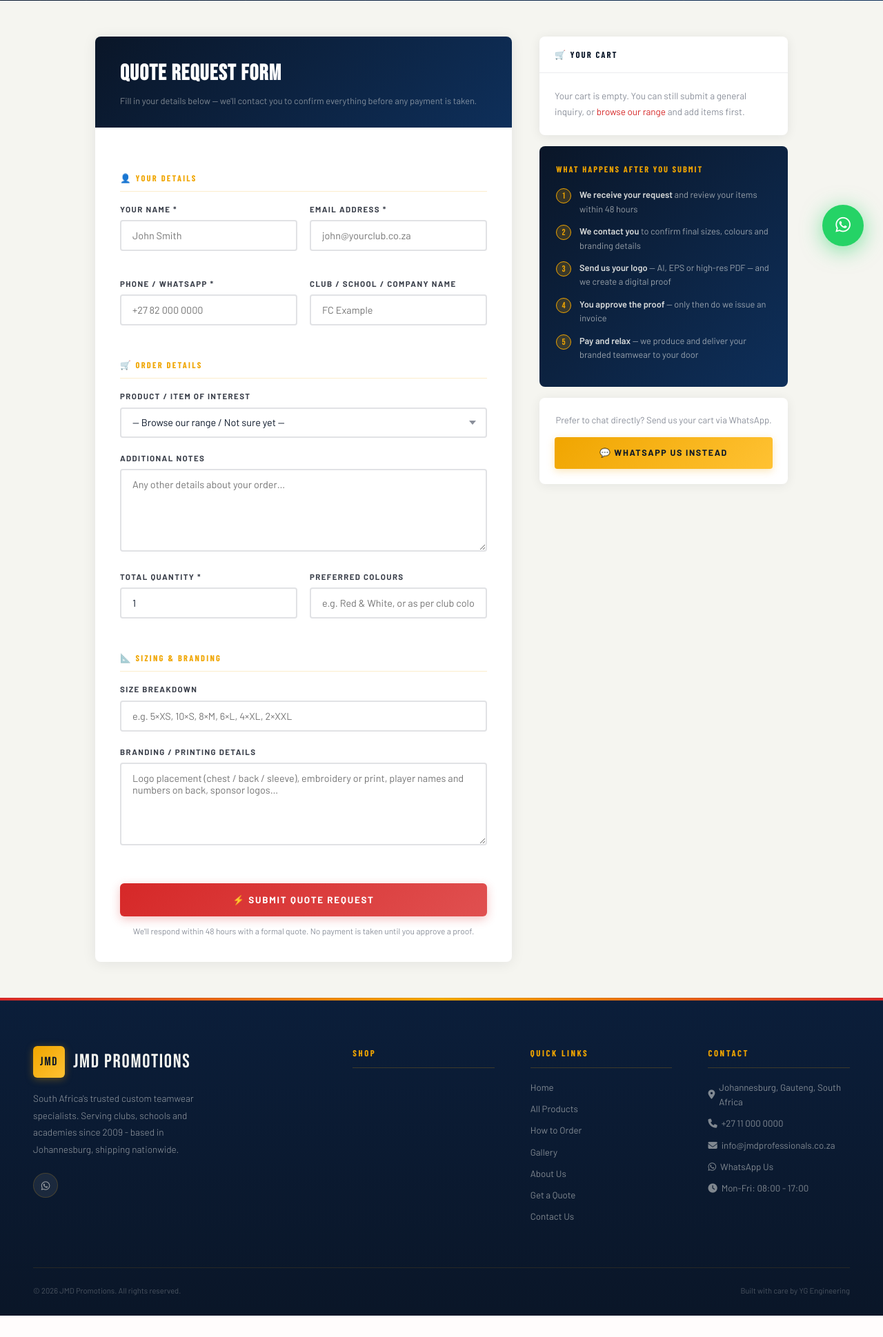
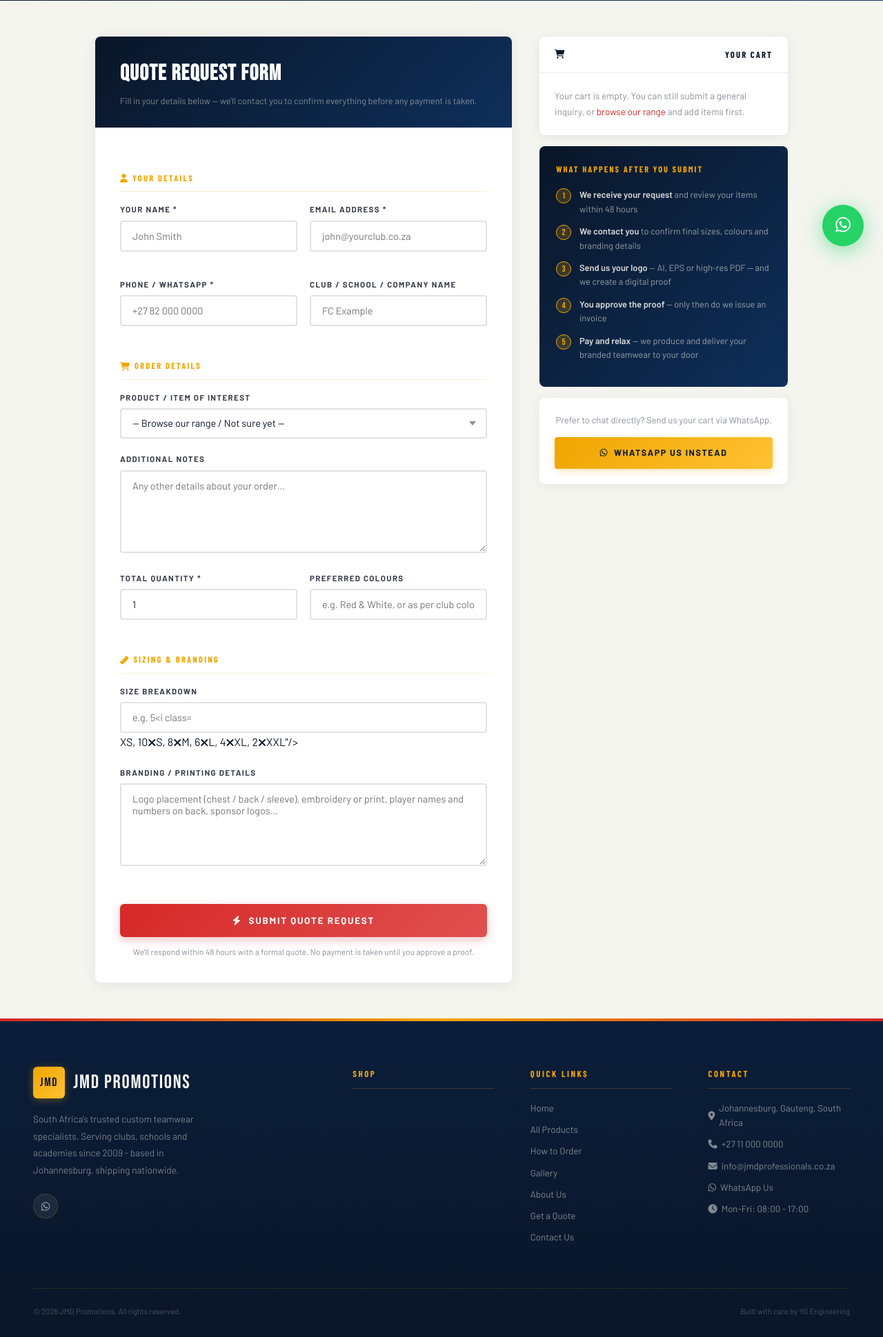
Before and after one commit to Yandisa/jmd-promotions, a Django app: page /shop/quote/ in a window 1280 px wide. Shown: the part 415-2354 px from the top of the page at 69% size. Before the commit the page ends 2323 px from the top, so only its background shows below. Run offline with Django 5.2, Linux system fonts and the light colour scheme; data comes from the database, SQL or seed files in the repository; data that the repository does not hold is empty; some web fonts are replaced.

Commit message:
Update quote.html

```diff
--- a/templates/shop/quote.html
+++ b/templates/shop/quote.html
@@ -87,7 +87,7 @@
       <form method="post">
         {% csrf_token %}
 
-        <div class="form-section-title">👤 Your Details</div>
+        <div class="form-section-title"><i class="fa-solid fa-user"></i> Your Details</div>
         <div class="form-row">
           <div class="form-group">
             <label class="form-label">Your Name *</label>
@@ -107,15 +107,15 @@
           </div>
         </div>
 
-        <div class="form-section-title">🛒 Order Details</div>
+        <div class="form-section-title"><i class="fa-solid fa-cart-shopping"></i> Order Details</div>
 
         {% if cart_items %}
         <!-- Cart items are pre-loaded — show a read-only summary and hidden notes -->
         <div style="background:rgba(240,165,0,.07);border:1px solid rgba(240,165,0,.25);border-radius:6px;padding:16px 20px;margin-bottom:20px">
-          <p style="font-size:.78rem;font-weight:700;letter-spacing:.1em;text-transform:uppercase;color:var(--accent);margin-bottom:10px">✅ Items from your cart (auto-filled)</p>
+          <p style="font-size:.78rem;font-weight:700;letter-spacing:.1em;text-transform:uppercase;color:var(--accent);margin-bottom:10px"><i class="fa-solid fa-circle-check"></i> Items from your cart (auto-filled)</p>
           {% for item in cart_items %}
           <div style="display:flex;justify-content:space-between;font-size:.86rem;color:var(--dark-grey);padding:5px 0;border-bottom:1px solid rgba(240,165,0,.12)">
-            <span><strong>{{ item.product.name }}</strong> × {{ item.qty }}{% if item.size %} — Size: {{ item.size }}{% endif %}{% if item.colour %} — Colour: {{ item.colour }}{% endif %}</span>
+            <span><strong>{{ item.product.name }}</strong> <i class="fa-solid fa-xmark"></i> {{ item.qty }}{% if item.size %} — Size: {{ item.size }}{% endif %}{% if item.colour %} — Colour: {{ item.colour }}{% endif %}</span>
             <span style="font-family:'Bebas Neue',sans-serif;font-size:1rem;color:var(--navy)">R{{ item.subtotal|floatformat:2 }}</span>
           </div>
           {% endfor %}
@@ -164,13 +164,13 @@
           </div>
         </div>
 
-        <div class="form-section-title">📐 Sizing & Branding</div>
+        <div class="form-section-title"><i class="fa-solid fa-ruler"></i> Sizing & Branding</div>
         <div class="form-row single">
           <div class="form-group">
             <label class="form-label">Size Breakdown</label>
             <input type="text" name="sizes_breakdown" class="form-control"
                    value="{{ cart_sizes_prefill }}"
-                   placeholder="e.g. 5×XS, 10×S, 8×M, 6×L, 4×XL, 2×XXL"/>
+                   placeholder="e.g. 5<i class="fa-solid fa-xmark"></i>XS, 10<i class="fa-solid fa-xmark"></i>S, 8<i class="fa-solid fa-xmark"></i>M, 6<i class="fa-solid fa-xmark"></i>L, 4<i class="fa-solid fa-xmark"></i>XL, 2<i class="fa-solid fa-xmark"></i>XXL"/>
           </div>
         </div>
         <div class="form-row single">
@@ -183,7 +183,7 @@
 
         <div class="submit-area">
           <button type="submit" class="submit-btn">
-            ⚡ Submit Quote Request
+            <i class="fa-solid fa-bolt"></i> Submit Quote Request
           </button>
           <p class="submit-note">
             We'll respond within 48 hours with a formal quote.
@@ -202,7 +202,7 @@
     <!-- Cart preview -->
     <div class="panel-box">
       <div class="panel-head">
-        🛒 Your Cart
+        <i class="fa-solid fa-cart-shopping"></i> Your Cart
         {% if cart_items %}<span class="badge">{{ cart_items|length }} item{{ cart_items|length|pluralize }}</span>{% endif %}
       </div>
       <div class="panel-body">
@@ -213,7 +213,7 @@
               {% if item.product.image %}
                 <img src="{{ item.product.image.url }}" alt="{{ item.product.name }}"/>
               {% else %}
-                {{ item.product.category.icon }}
+                <i class="fa-solid {{ item.product.category.icon }}"></i>
               {% endif %}
             </div>
             <div class="cpi-info">
@@ -273,7 +273,7 @@
          style="width:100%;justify-content:center;display:flex"
          target="_blank"
          rel="noopener">
-        💬 WhatsApp Us Instead
+        <i class="fa-brands fa-whatsapp"></i> WhatsApp Us Instead
       </a>
     </div>
 
@@ -289,7 +289,7 @@
 (function(){
   var items = [
     {% for item in cart_items %}
-    "{{ item.qty }}× {{ item.product.name }}{% if item.size %} ({{ item.size }}){% endif %}{% if item.colour %} [{{ item.colour }}]{% endif %} — R{{ item.subtotal|floatformat:2 }}"{% if not forloop.last %},{% endif %}
+    "{{ item.qty }}<i class="fa-solid fa-xmark"></i> {{ item.product.name }}{% if item.size %} ({{ item.size }}){% endif %}{% if item.colour %} [{{ item.colour }}]{% endif %} — R{{ item.subtotal|floatformat:2 }}"{% if not forloop.last %},{% endif %}
     {% endfor %}
   ];
   var msg = "Hi JMD Promotions, I'd like to request a quote:\n\n" + items.join("\n") + "\n\nTotal: {{ cart_total }} (excl. VAT)\n\nPlease contact me to confirm details.";
```
